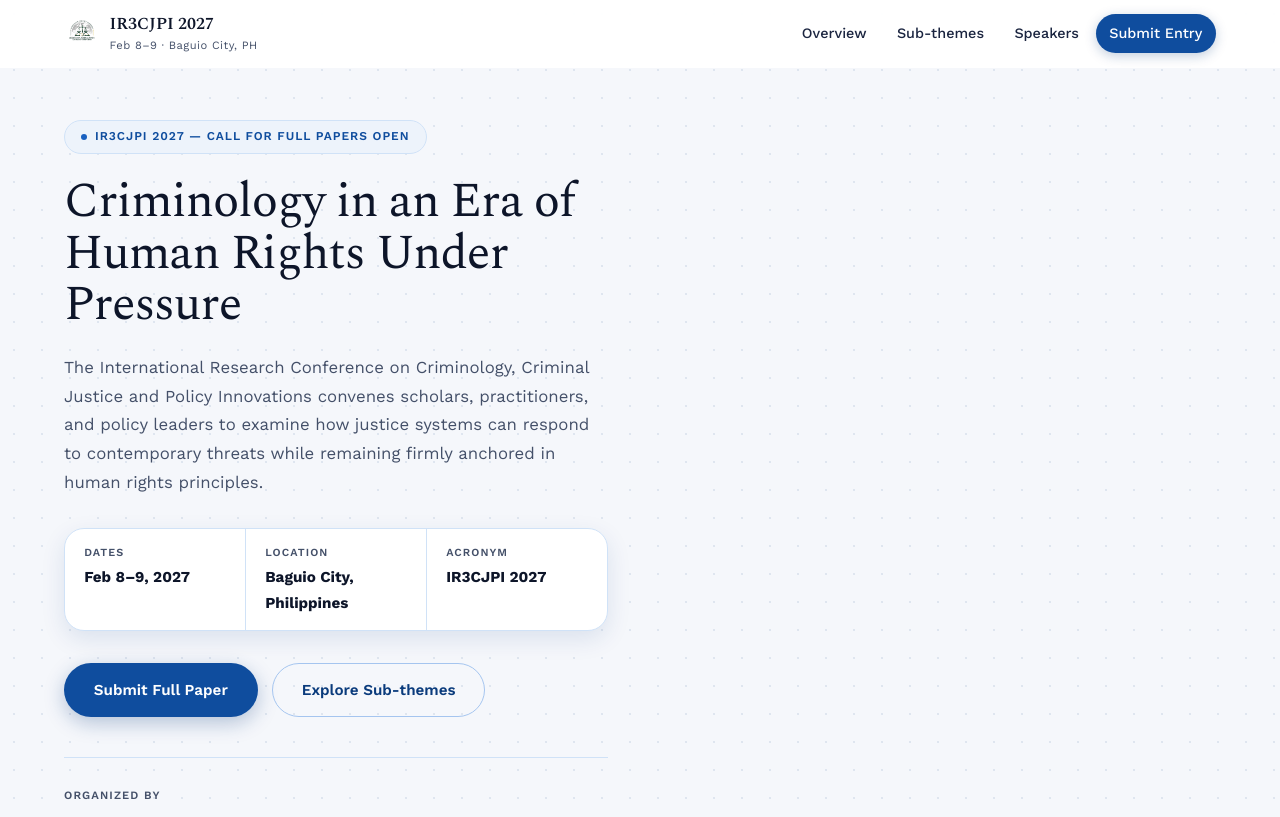
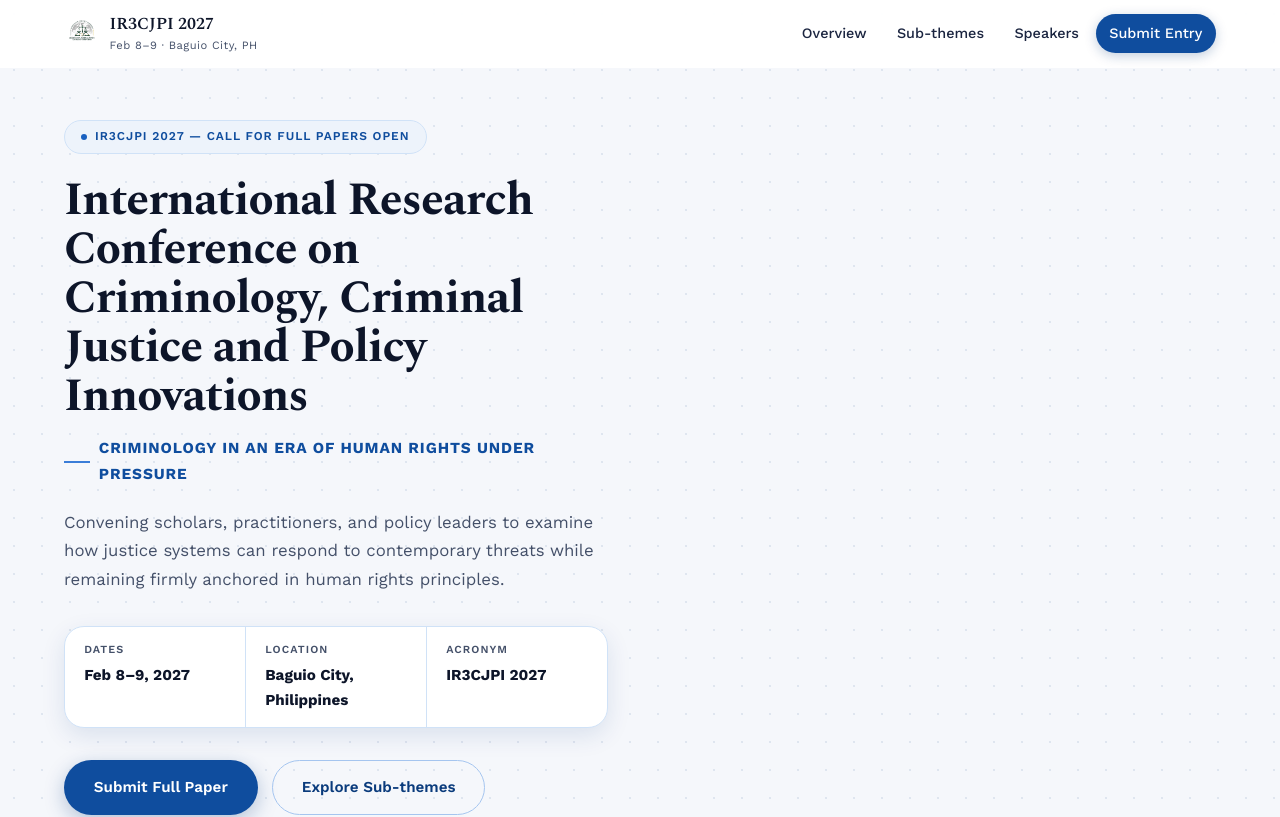
Before and after one commit to nervachan/IRCCJPI-2027, a Vue app: page / in a window 1280 px wide. Shown: the top 817 px of the page. Built offline with nearby package versions, Linux system fonts and the light colour scheme.

Commit message:
Update hero section headings

```diff
--- a/src/assets/main.css
+++ b/src/assets/main.css
@@ -233,13 +233,36 @@
   background: var(--blue-500);
 }
 
-.hero__content h1 {
+.hero__title {
   font-family: var(--font-display);
-  font-size: clamp(2.4rem, 3.8vw, 4rem);
+  font-size: clamp(2.2rem, 3.6vw, 3.8rem);
   line-height: 1.06;
   color: var(--color-heading);
-  margin-bottom: 1.4rem;
+  margin-bottom: 1rem;
   letter-spacing: -0.02em;
+  font-weight: 700;
+}
+
+.hero__theme {
+  display: flex;
+  align-items: center;
+  gap: 0.55rem;
+  font-family: var(--font-body);
+  font-size: clamp(0.88rem, 1.2vw, 1rem);
+  font-weight: 700;
+  color: var(--blue-600);
+  letter-spacing: 0.06em;
+  text-transform: uppercase;
+  margin-bottom: 1.3rem;
+}
+
+.hero__theme::before {
+  content: '';
+  display: inline-block;
+  width: 26px;
+  height: 2px;
+  background: var(--blue-400);
+  flex-shrink: 0;
 }
 
 .hero__subtitle {
--- a/src/pages/Home.vue
+++ b/src/pages/Home.vue
@@ -8,13 +8,14 @@
           IR3CJPI 2027 &mdash; Call for Full Papers Open
         </div>
 
-        <h1>Criminology in an Era of Human Rights Under Pressure</h1>
+        <h1 class="hero__title">International Research Conference on Criminology, Criminal Justice and Policy Innovations</h1>
+
+        <h2 class="hero__theme">Criminology in an Era of Human Rights Under Pressure</h2>
 
         <p class="hero__subtitle">
-          The International Research Conference on Criminology, Criminal Justice and Policy
-          Innovations convenes scholars, practitioners, and policy leaders to examine how justice
-          systems can respond to contemporary threats while remaining firmly anchored in human
-          rights principles.
+          Convening scholars, practitioners, and policy leaders to examine how justice
+          systems can respond to contemporary threats while remaining firmly anchored in
+          human rights principles.
         </p>
 
         <div class="hero__meta">
```
